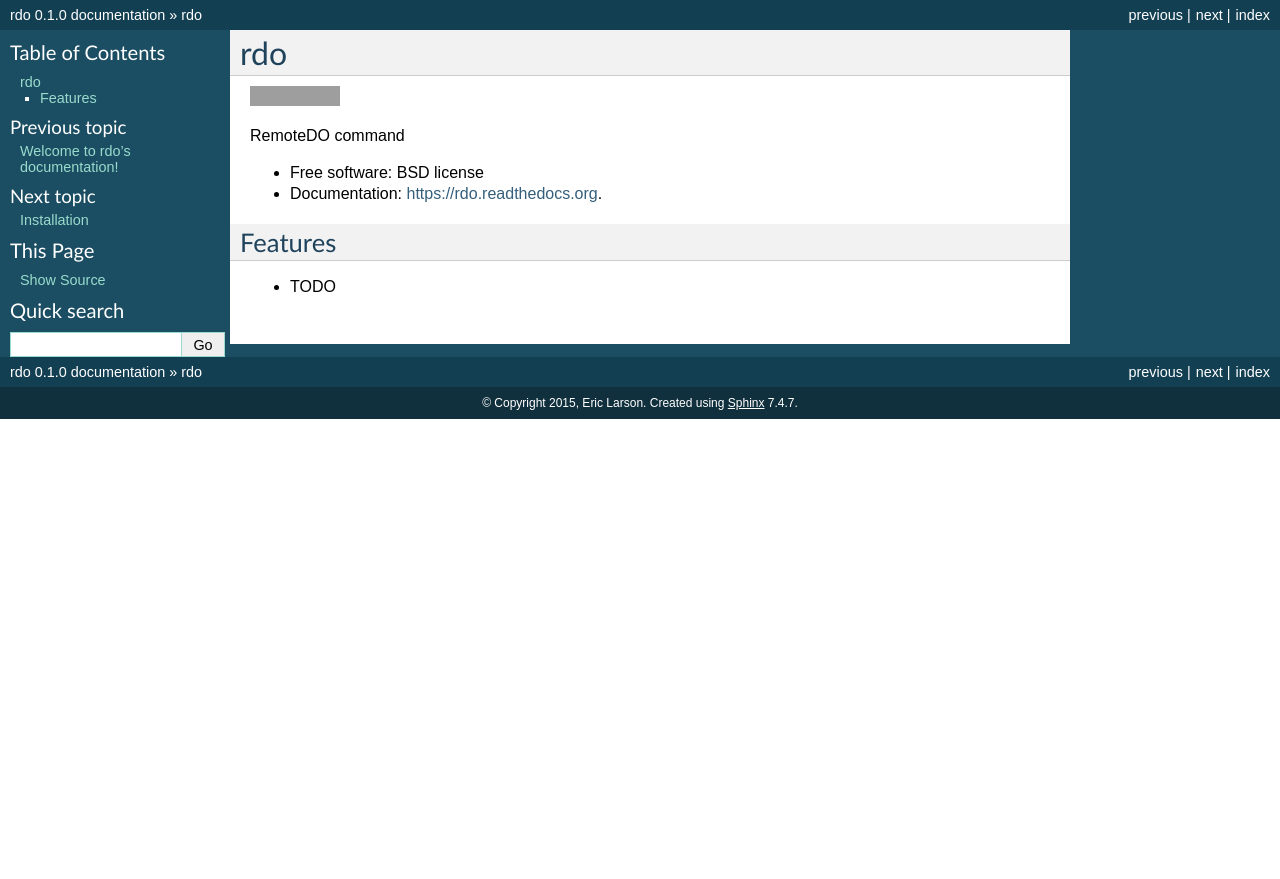
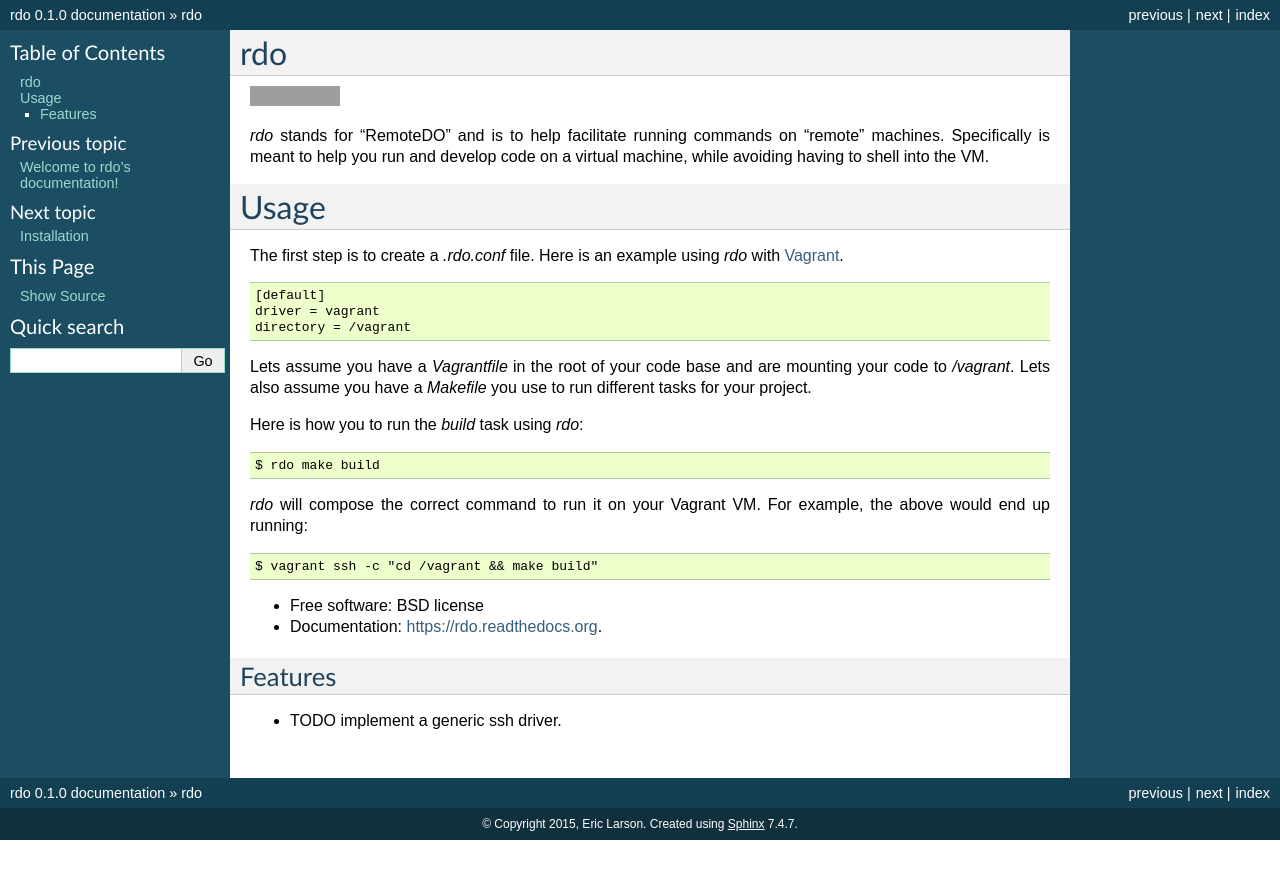
Before and after one commit to ionrock/rdo, a Sphinx documentation site: the page built from docs/readme.rst, in a window 1280 px wide. Shown: the top 879 px of the page. Built offline with Sphinx 7.4.7, drawn with Linux system fonts in a browser that asks for light colours; the version number is read from the project's files by our own code; grey boxes are pictures that could not be loaded.

Commit message:
Some basic docs

```diff
--- a/README.rst
+++ b/README.rst
@@ -1,12 +1,48 @@
-===============================
+===
 rdo
-===============================
+===
 
 .. image:: https://pypip.in/d/rdo/badge.png
         :target: https://pypi.python.org/pypi/rdo
 
 
-RemoteDO command
+`rdo` stands for "RemoteDO" and is to help facilitate running commands
+on "remote" machines. Specifically is meant to help you run and
+develop code on a virtual machine, while avoiding having to shell into
+the VM.
+
+=====
+Usage
+=====
+
+The first step is to create a `.rdo.conf` file. Here is an example
+using `rdo` with `Vagrant <https://www.vagrantup.com/>`_.
+
+.. code-block:: config
+
+   [default]
+   driver = vagrant
+   directory = /vagrant
+
+
+Lets assume you have a `Vagrantfile` in the root of your code base and
+are mounting your code to `/vagrant`. Lets also assume you have a
+`Makefile` you use to run different tasks for your project.
+
+Here is how you to run the `build` task using `rdo`:
+
+.. code-block::
+
+   $ rdo make build
+
+`rdo` will compose the correct command to run it on your
+Vagrant VM. For example, the above would end up running:
+
+.. code-block::
+
+   $ vagrant ssh -c "cd /vagrant && make build"
+
+
 
 * Free software: BSD license
 * Documentation: https://rdo.readthedocs.org.
@@ -14,4 +50,4 @@ RemoteDO command
 Features
 --------
 
-* TODO
+* TODO implement a generic ssh driver.
--- a/docs/index.rst
+++ b/docs/index.rst
@@ -13,7 +13,6 @@ Contents:
 
    readme
    installation
-   usage
    contributing
    authors
    history
```
Also changed, not shown: docs/installation.rst (+1 -6 lines), docs/usage.rst (deleted, +0 -7 lines).
